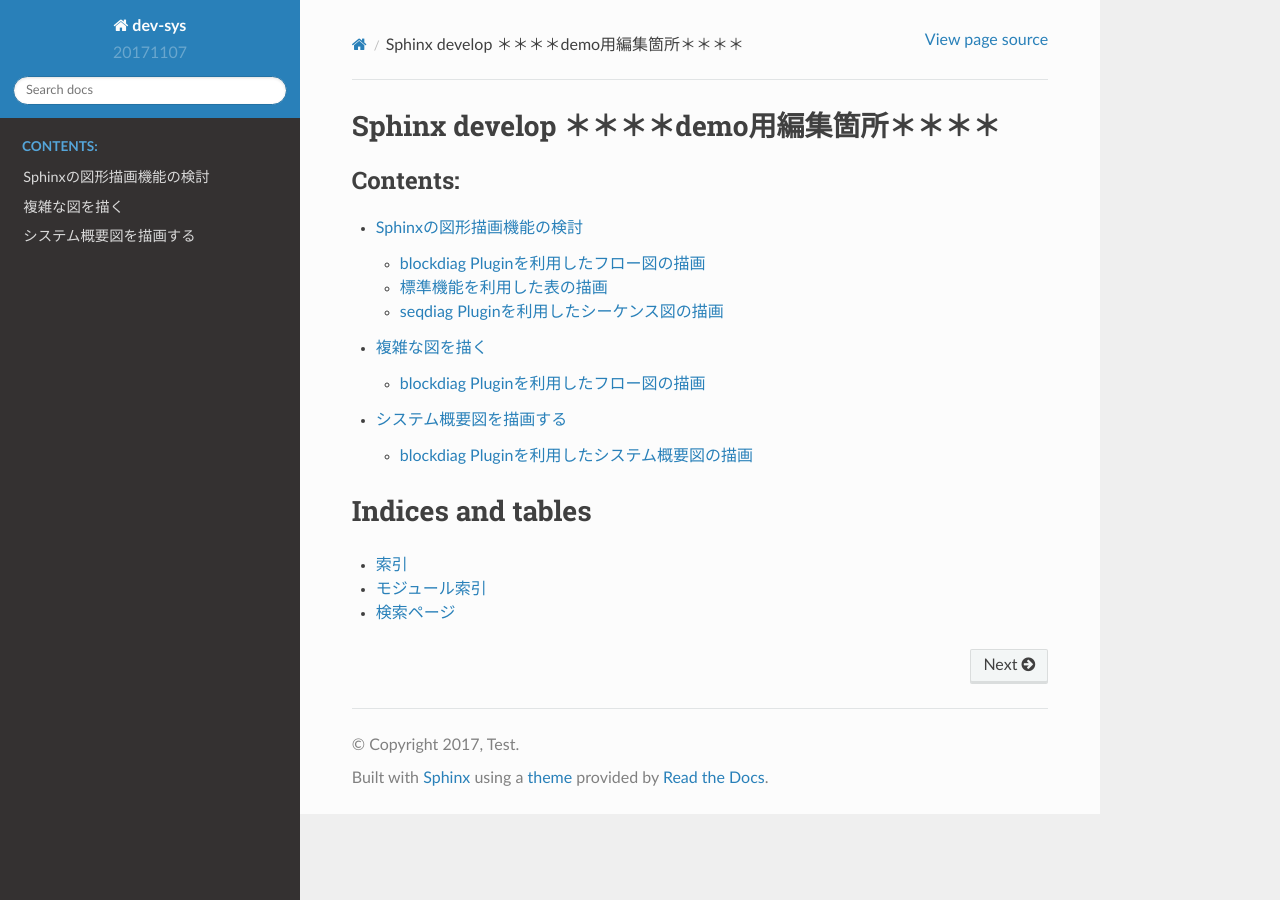
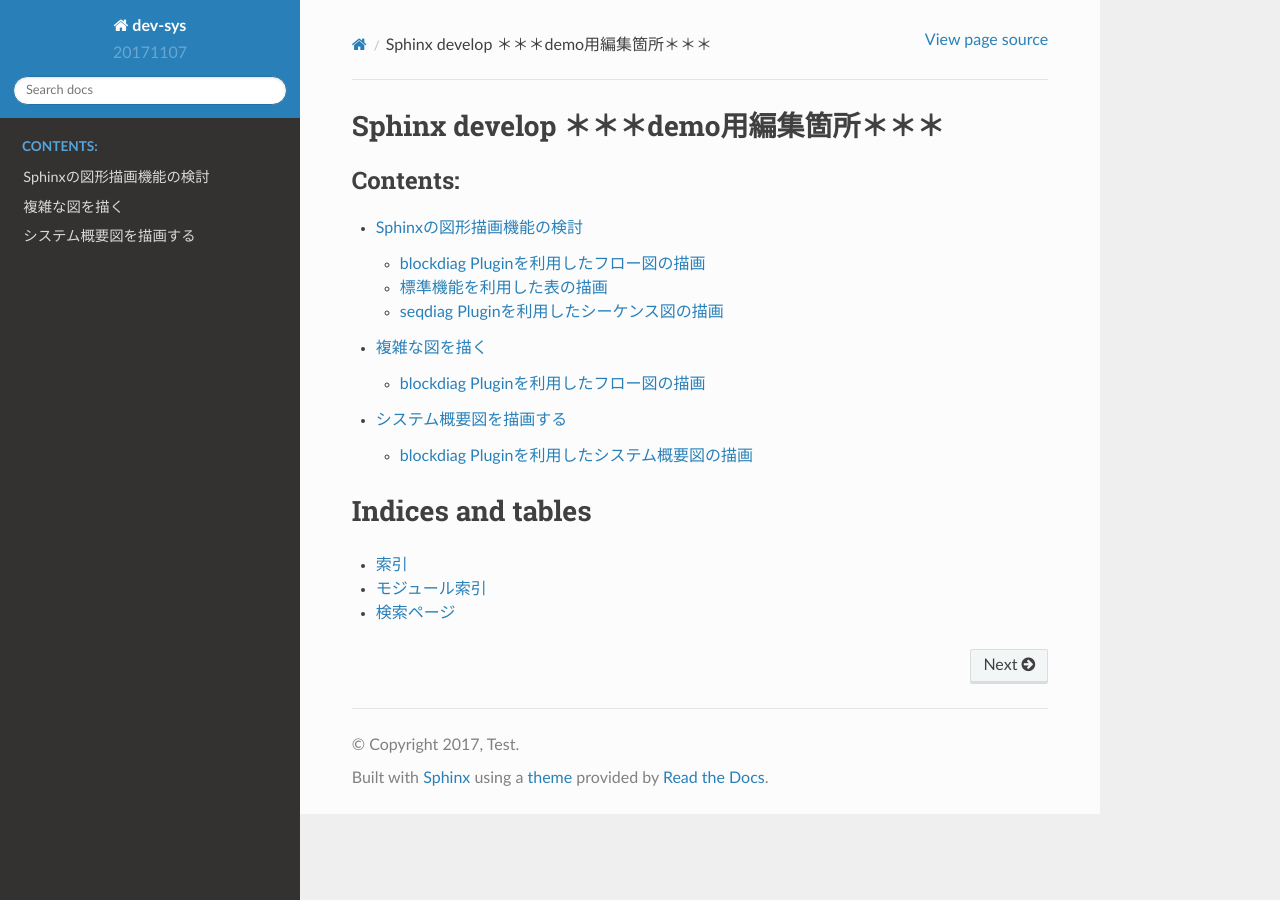
Before and after one commit to h-ci-user01/sphinx, a Sphinx documentation site: the page built from source/index.rst, in a window 1280 px wide. Built offline with Sphinx 7.4.7 and the Read the Docs theme 2.0.0, drawn with Linux system fonts in a browser that asks for light colours.

```diff
--- a/source/index.rst
+++ b/source/index.rst
@@ -3,7 +3,7 @@
    You can adapt this file completely to your liking, but it should at least
    contain the root `toctree` directive.
 
-Sphinx develop ＊＊＊＊demo用編集箇所＊＊＊＊
+Sphinx develop ＊＊＊demo用編集箇所＊＊＊
 ==============================================
 
 .. toctree::
```
